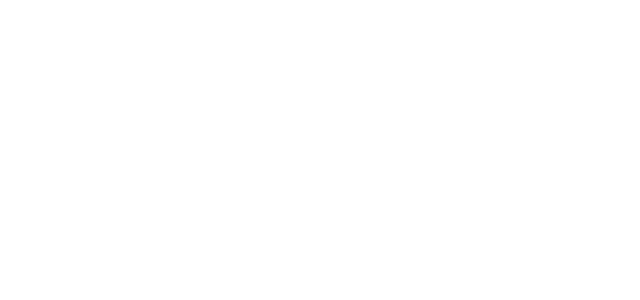
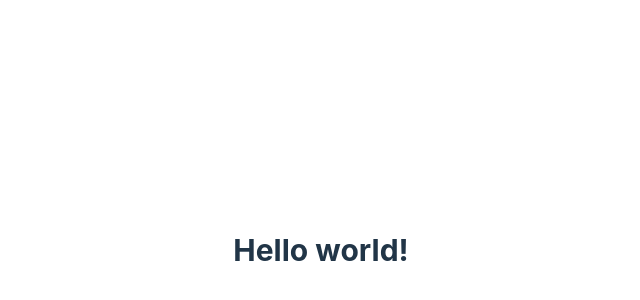
Before and after one commit to yakxaa/yakxa-web, a React (Vite) app: page / in a window 1280 px wide. Shown: the part 150-450 px from the top of the page, without its empty margins (319-959 px from the left). Built offline with nearby package versions, Linux system fonts and the light colour scheme.

Commit message:
init: define folder structure

```diff
--- a/src/App.jsx
+++ b/src/App.jsx
@@ -5,7 +5,11 @@
 function App() {
   // const [count, setCount] = useState(0)
 
-  return <div className='App'></div>;
+  return (
+    <div className='App'>
+      <h1 className='text-3xl font-bold'>Hello world!</h1>
+    </div>
+  );
 }
 
 export default App;
```
